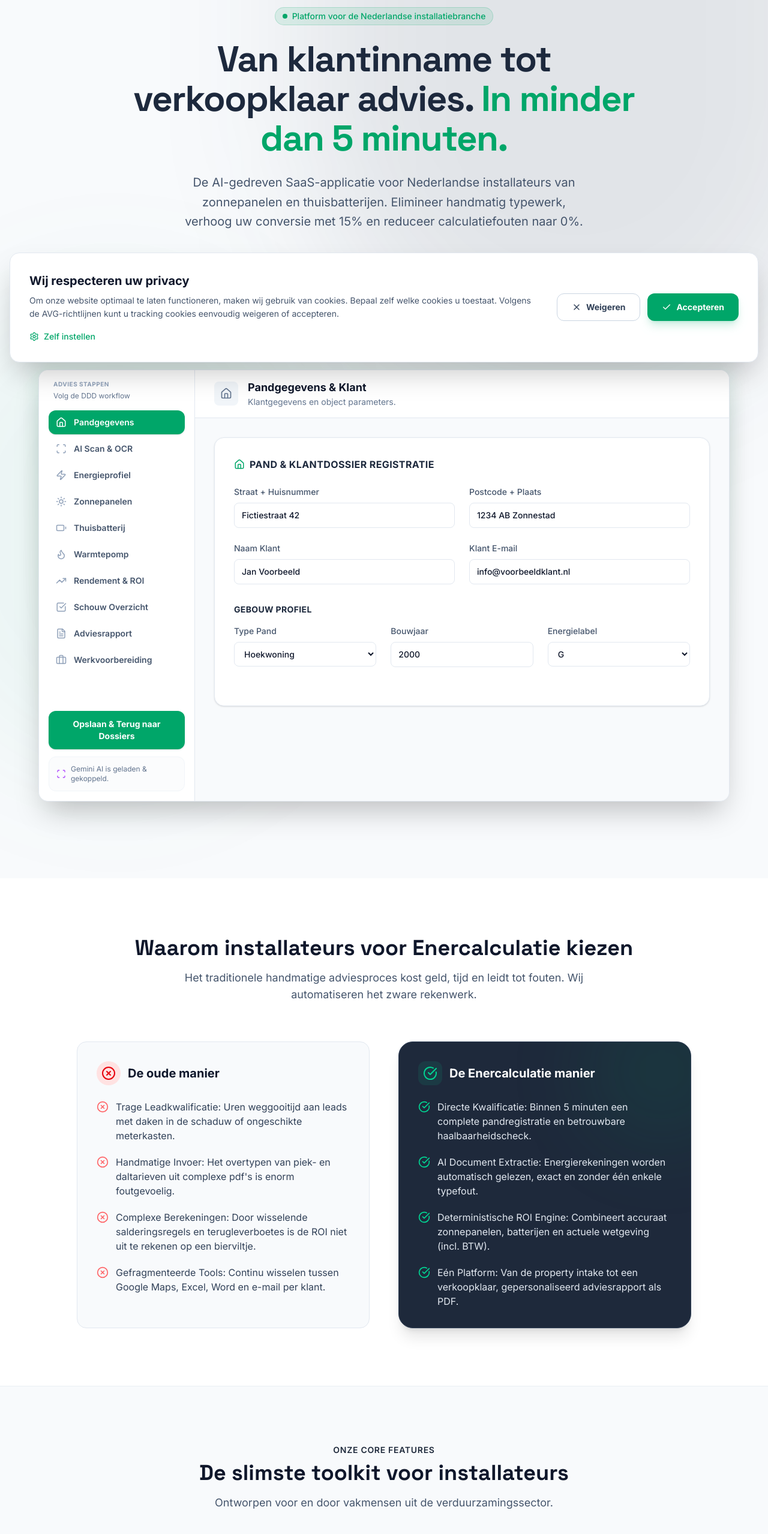
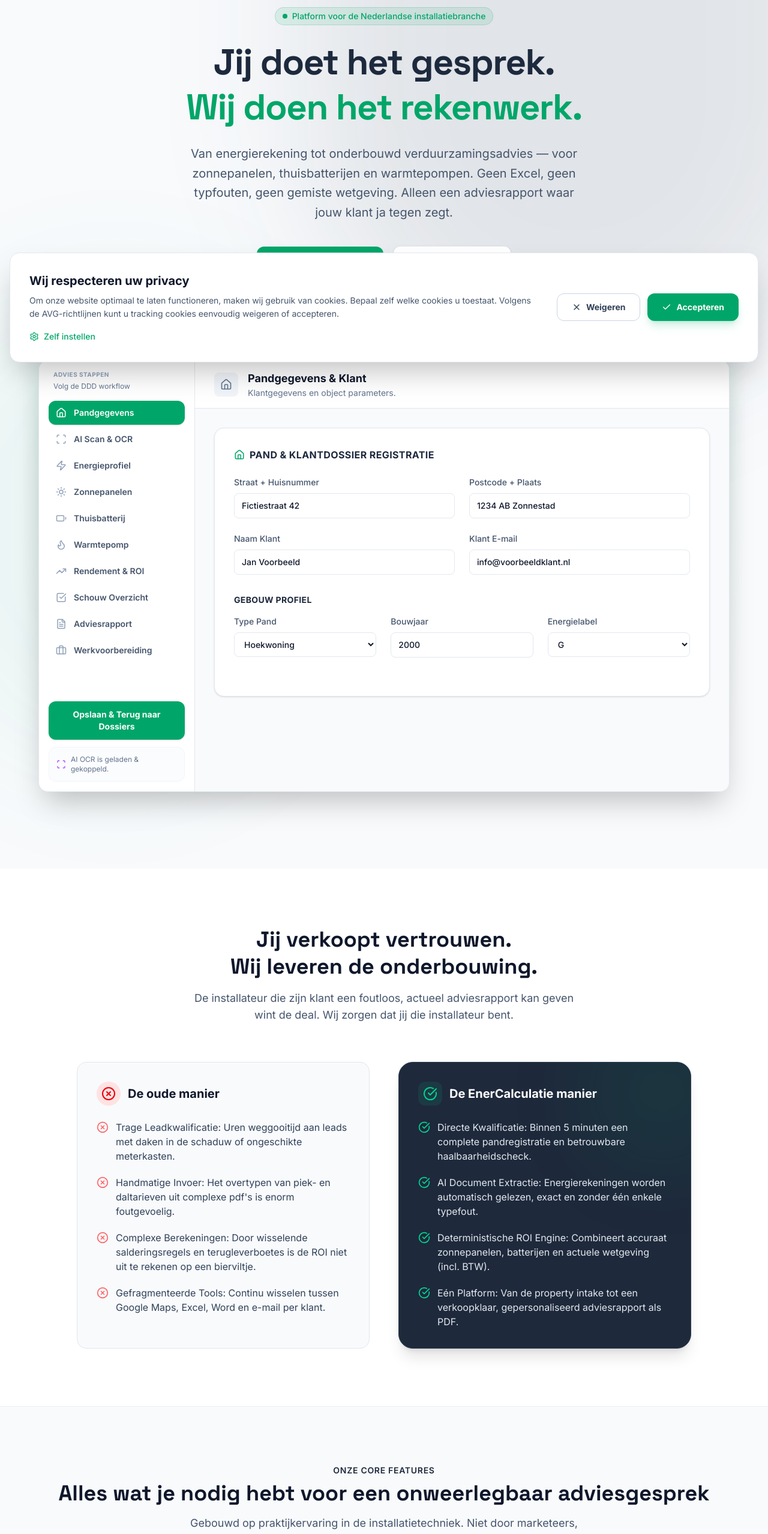
Before and after one commit to EnerCalculatie/website, a React (Vite) app: page / in a window 1280 px wide. Shown: the part 180-2737 px from the top of the page at 60% size. Built offline with nearby package versions, Linux system fonts and the light colour scheme.

Commit message:
feat: SEO fundament gelegd en teksten landingspagina geoptimaliseerd naar nieuwe positionering

```diff
--- a/index.html
+++ b/index.html
@@ -3,7 +3,9 @@
   <head>
     <meta charset="UTF-8" />
     <meta name="viewport" content="width=device-width, initial-scale=1.0" />
-    <title>My Google AI Studio App</title>
+    <title>EnerCalculatie - Dé slimste rekenhulp voor installateurs</title>
+    <meta name="description" content="Automatiseer het offerteproces voor zonnepanelen, thuisbatterijen en warmtepompen. Genereer foutloze adviesrapporten in minder dan 5 minuten." />
+    <meta name="theme-color" content="#00a669" />
   </head>
   <body>
     <div id="root"></div>
--- a/src/components/AboutUs.tsx
+++ b/src/components/AboutUs.tsx
@@ -59,6 +59,7 @@ export function AboutUs() {
                 <img
                   src={member.image}
                   alt={member.name}
+                  loading="lazy"
                   className="w-full h-full object-cover object-top grayscale group-hover:grayscale-0 transition-all duration-500"
                 />
               </div>
--- a/src/components/DashboardMockup.tsx
+++ b/src/components/DashboardMockup.tsx
@@ -85,7 +85,7 @@ export function DashboardMockup() {
             </button>
             <div className="bg-slate-50/50 rounded-xl p-3 flex gap-2 border border-slate-100 items-center">
               <div className="text-purple-500"><Scan size={16} /></div>
-              <span className="text-xs text-slate-500">Gemini AI is geladen &<br/>gekoppeld.</span>
+              <span className="text-xs text-slate-500">AI OCR is geladen &<br/>gekoppeld.</span>
             </div>
           </div>
         </div>
@@ -113,7 +113,7 @@ export function DashboardMockup() {
                 </div>
                 <div>
                   <h2 className="text-lg font-bold text-slate-900">AI Scan & OCR Document</h2>
-                  <p className="text-sm text-slate-500">Upload documenten voor automatische gegevensextractie via Gemini.</p>
+                  <p className="text-sm text-slate-500">Upload documenten voor automatische gegevensextractie via AI.</p>
                 </div>
               </div>
             )}
--- a/src/components/Features.tsx
+++ b/src/components/Features.tsx
@@ -10,10 +10,10 @@ export function Features() {
             Onze Core Features
           </span>
           <h2 className="font-display text-3xl md:text-4xl font-bold text-slate-900 mb-4">
-            De slimste toolkit voor installateurs
+            Alles wat je nodig hebt voor een onweerlegbaar adviesgesprek
           </h2>
           <p className="text-lg text-slate-600 max-w-2xl mx-auto">
-            Ontworpen voor en door vakmensen uit de verduurzamingssector.
+            Gebouwd op praktijkervaring in de installatietechniek. Niet door marketeers, maar door iemand die weet hoe een schouw eruitziet.
           </p>
         </div>
 
--- a/src/components/Hero.tsx
+++ b/src/components/Hero.tsx
@@ -26,15 +26,15 @@ export function Hero() {
             Platform voor de Nederlandse installatiebranche
           </span>
 
-          <h1 className="font-display text-4xl sm:text-5xl lg:text-6xl font-black tracking-tight text-slate-800 leading-[1.1] mb-6">
-            Van klantinname tot verkoopklaar advies.{' '}
-            <span className="text-brand-primary">
-              In minder dan 5 minuten.
+          <h1 className="font-display text-4xl sm:text-5xl lg:text-6xl font-black tracking-tight text-slate-800 leading-tight mb-6">
+            Jij doet het gesprek.
+            <span className="block text-brand-primary">
+              Wij doen het rekenwerk.
             </span>
           </h1>
 
           <p className="text-lg sm:text-xl text-slate-600 mb-10 max-w-2xl mx-auto leading-relaxed">
-            De AI-gedreven SaaS-applicatie voor Nederlandse installateurs van zonnepanelen en thuisbatterijen. Elimineer handmatig typewerk, verhoog uw conversie met 15% en reduceer calculatiefouten naar 0%.
+            Van energierekening tot onderbouwd verduurzamingsadvies — voor zonnepanelen, thuisbatterijen en warmtepompen. Geen Excel, geen typfouten, geen gemiste wetgeving. Alleen een adviesrapport waar jouw klant ja tegen zegt.
           </p>
 
           <div className="flex flex-col sm:flex-row items-center justify-center gap-4 mb-8">
@@ -48,8 +48,9 @@ export function Hero() {
           </div>
 
           <div className="flex flex-wrap items-center justify-center gap-x-8 gap-y-3 text-sm text-slate-500 font-medium">
-            <span className="flex items-center gap-1.5"><CheckCircle2 size={16} className="text-green-500" /> Direct toegang</span>
-            <span className="flex items-center gap-1.5"><CheckCircle2 size={16} className="text-green-500" /> AVG-proof in Nederland</span>
+            <span className="flex items-center gap-1.5"><CheckCircle2 size={16} className="text-green-500" /> AVG-proof</span>
+            <span className="flex items-center gap-1.5"><CheckCircle2 size={16} className="text-green-500" /> Nederlandse servers</span>
+            <span className="flex items-center gap-1.5"><CheckCircle2 size={16} className="text-green-500" /> Deterministische berekeningen</span>
           </div>
         </motion.div>
 
--- a/src/components/ProblemSolution.tsx
+++ b/src/components/ProblemSolution.tsx
@@ -20,11 +20,11 @@ export function ProblemSolution() {
     <section id="oplossing" className="py-24 bg-white relative">
       <div className="max-w-7xl mx-auto px-4 sm:px-6 lg:px-8">
         <div className="text-center mb-16">
-          <h2 className="font-display text-3xl md:text-4xl font-bold text-slate-900 mb-4">
-            Waarom installateurs voor Enercalculatie kiezen
+          <h2 className="font-display text-3xl md:text-4xl font-bold text-slate-900 mb-4 leading-tight">
+            Jij verkoopt vertrouwen. <br/> Wij leveren de onderbouwing.
           </h2>
           <p className="text-lg text-slate-600 max-w-2xl mx-auto">
-            Het traditionele handmatige adviesproces kost geld, tijd en leidt tot fouten. Wij automatiseren het zware rekenwerk.
+            De installateur die zijn klant een foutloos, actueel adviesrapport kan geven wint de deal. Wij zorgen dat jij die installateur bent.
           </p>
         </div>
 
@@ -65,7 +65,7 @@ export function ProblemSolution() {
               <div className="w-10 h-10 rounded-xl bg-emerald-400/10 flex items-center justify-center">
                 <CheckCircle size={24} className="text-emerald-400" />
               </div>
-              <h3 className="text-xl font-bold text-white">De Enercalculatie manier</h3>
+              <h3 className="text-xl font-bold text-white">De EnerCalculatie manier</h3>
             </div>
             <ul className="space-y-5 relative z-10">
               {solutions.map((sol, idx) => (
--- /dev/null
+++ b/src/components/SEO.tsx
@@ -0,0 +1,39 @@
+import { Helmet } from 'react-helmet-async';
+
+interface SEOProps {
+  title?: string;
+  description?: string;
+  canonical?: string;
+  type?: string;
+  name?: string;
+}
+
+export function SEO({
+  title = 'EnerCalculatie - Dé software voor installateurs',
+  description = 'Van energierekening tot onderbouwd verduurzamingsadvies. Geen Excel, geen typfouten. Alleen een adviesrapport waar jouw klant ja tegen zegt.',
+  canonical = 'https://enercalculatie.nl',
+  type = 'website',
+  name = 'EnerCalculatie'
+}: SEOProps) {
+  return (
+    <Helmet>
+      <title>{title}</title>
+      <meta name="description" content={description} />
+
+      {/* Open Graph / Facebook / LinkedIn */}
+      <meta property="og:type" content={type} />
+      <meta property="og:url" content={canonical} />
+      <meta property="og:title" content={title} />
+      <meta property="og:description" content={description} />
+      <meta property="og:site_name" content={name} />
+
+      {/* Twitter */}
+      <meta property="twitter:card" content="summary_large_image" />
+      <meta property="twitter:url" content={canonical} />
+      <meta property="twitter:title" content={title} />
+      <meta property="twitter:description" content={description} />
+
+      <link rel="canonical" href={canonical} />
+    </Helmet>
+  );
+}
--- a/src/components/SavingsCalculator.tsx
+++ b/src/components/SavingsCalculator.tsx
@@ -17,10 +17,10 @@ export function SavingsCalculator() {
       <div className="max-w-4xl mx-auto px-4 sm:px-6 lg:px-8">
         <div className="text-center mb-12">
           <h2 className="font-display text-3xl font-bold text-slate-900 mb-4">
-            Bereken uw Return on Investment
+            Hoeveel tijd kost jou één dossier vandaag?
           </h2>
           <p className="text-lg text-slate-600">
-            Ontdek direct hoeveel tijd en geld u bespaart door handmatig werk te elimineren.
+            Schuif naar jouw aantal offertes per maand en zie direct wat EnerCalculatie jou oplevert.
           </p>
         </div>
 
--- a/src/components/tabs/TabRapport.tsx
+++ b/src/components/tabs/TabRapport.tsx
@@ -51,7 +51,7 @@ export function TabRapport() {
              </button>
            </div>
            <p className="text-sm text-slate-500 italic">
-             Klik hierboven op 'Schrijf AI Samenvatting' om door de Gemini AI-adviseur een gepersonaliseerde brief te laten formuleren op basis van de verbruiksgegevens en netcongestie risks.
+           Klik hierboven op 'Schrijf AI Samenvatting' om door de AI-adviseur een gepersonaliseerde brief te laten formuleren op basis van de verbruiksgegevens en netcongestie risks.
            </p>
         </div>
 
```
Also changed, not shown: src/components/Footer.tsx (+6 -5 lines), src/components/Technology.tsx (+4 -4 lines), 1 other file (tests, documents, lock files or other folders).
